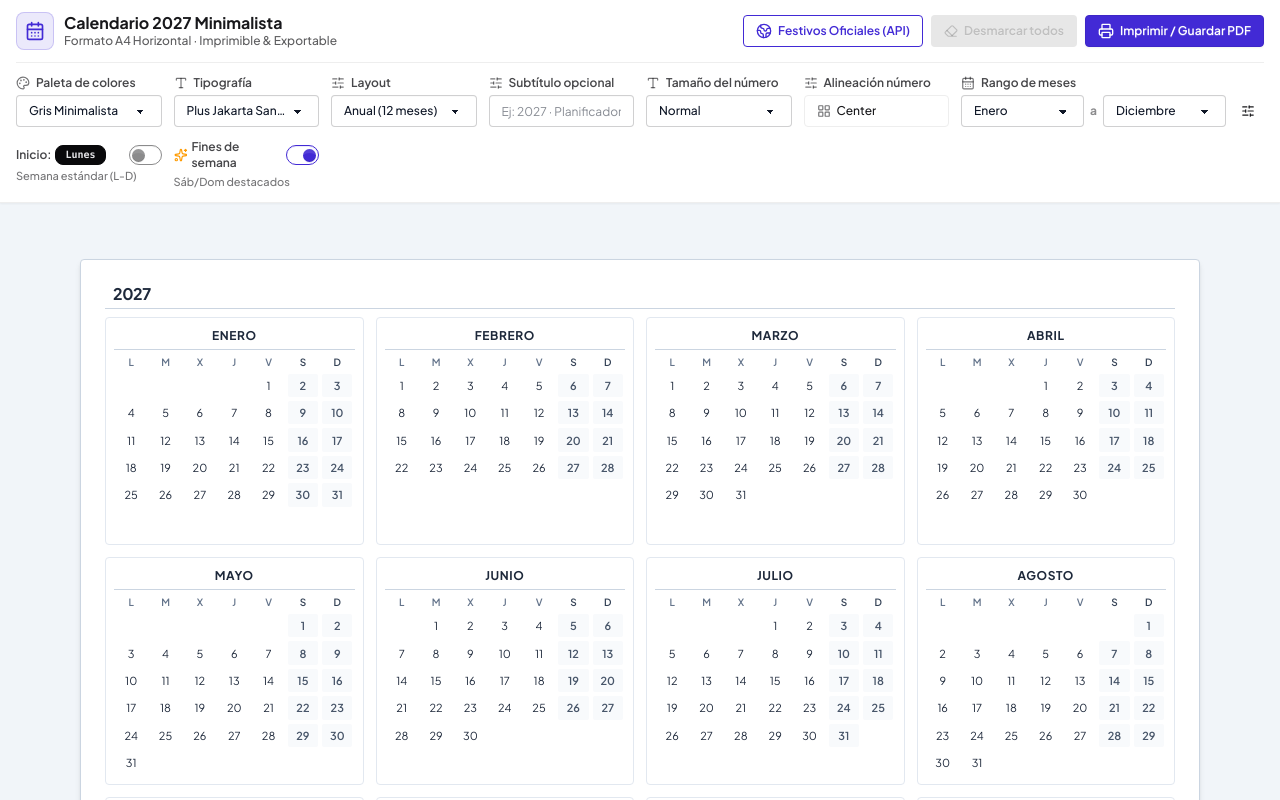
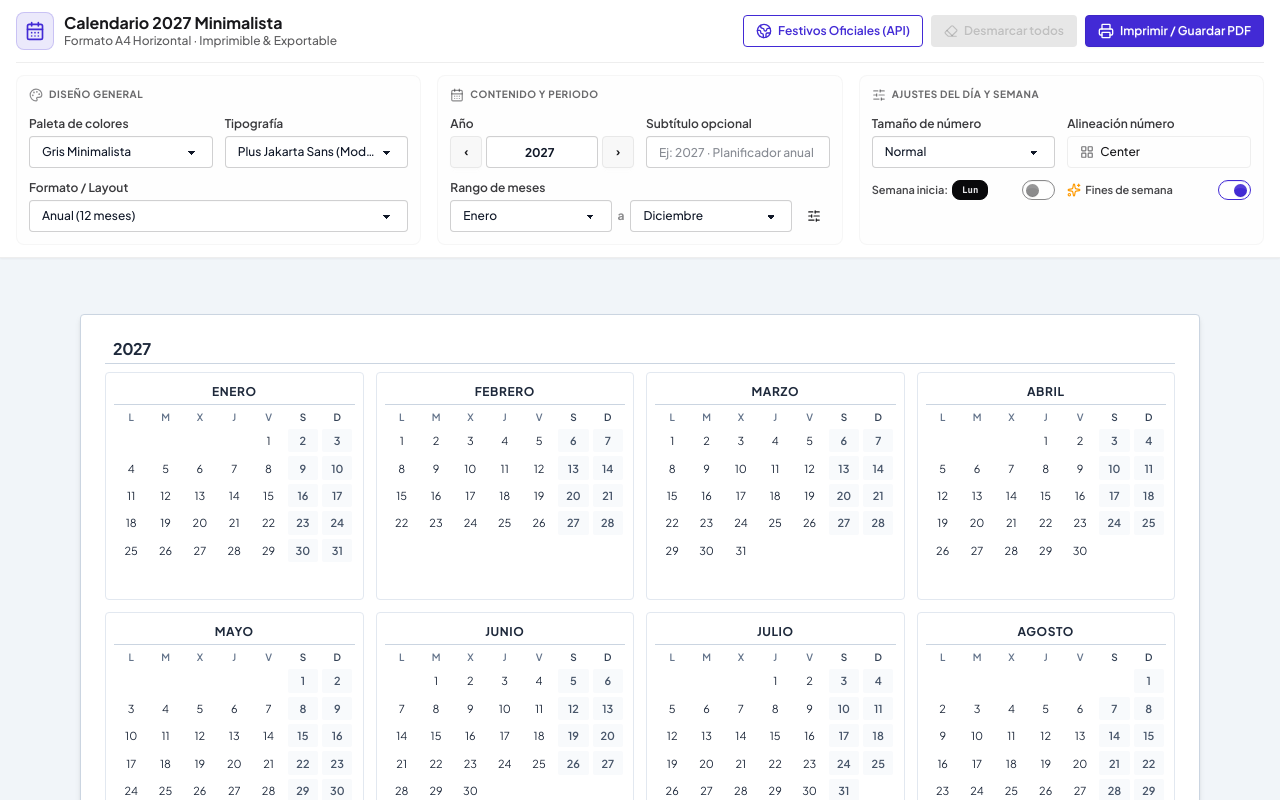
Before and after one commit to ignaciorevainera/print-calendar, a React (Vite) app: page / in a window 1280 px wide. Shown: the top 800 px of the page. Built offline with nearby package versions, Linux system fonts and the light colour scheme; a web font is replaced by a local one.

Commit message:
feat(toolbar): add interactive year selector with stepper controls

```diff
--- a/src/components/ControlToolbar.tsx
+++ b/src/components/ControlToolbar.tsx
@@ -31,6 +31,7 @@ export const ControlToolbar: React.FC<ControlToolbarProps> = ({
 }) => {
   const {
     year,
+    setYear,
     palette,
     setPalette,
     fontFamily,
@@ -115,12 +116,16 @@ export const ControlToolbar: React.FC<ControlToolbarProps> = ({
           </div>
         </div>
 
-        <div className="grid grid-cols-1 sm:grid-cols-2 md:grid-cols-3 lg:grid-cols-4 xl:grid-cols-8 gap-3 pt-3 border-t border-base-300 text-xs">
+        <div className="flex flex-wrap gap-4 pt-3 border-t border-base-300 text-xs">
+          {/* Grupo 1: Diseño General */}
+          <div className="flex-1 min-w-[280px] bg-base-200/20 p-3 rounded-lg border border-base-300/50 flex flex-col gap-2.5">
+            <div className="font-bold text-base-content/65 uppercase tracking-wider text-[10px] flex items-center gap-1.5 select-none">
+              <Palette className="w-3.5 h-3.5 text-base-content/50" />
+              <span>Diseño General</span>
+            </div>
+            <div className="grid grid-cols-2 gap-3 mt-1">
               <div className="flex flex-col gap-1">
-            <label className="flex items-center gap-1.5 font-semibold text-base-content/80">
-              <Palette className="w-3.5 h-3.5 text-base-content/60" />
-              <span>Paleta de colores</span>
-            </label>
+                <label className="font-semibold text-base-content/85">Paleta de colores</label>
                 <select
                   id="select-palette"
                   value={palette}
@@ -136,10 +141,7 @@ export const ControlToolbar: React.FC<ControlToolbarProps> = ({
               </div>
 
               <div className="flex flex-col gap-1">
-            <label className="flex items-center gap-1.5 font-semibold text-base-content/80">
-              <Type className="w-3.5 h-3.5 text-base-content/60" />
-              <span>Tipografía</span>
-            </label>
+                <label className="font-semibold text-base-content/85">Tipografía</label>
                 <select
                   id="select-font"
                   value={fontFamily}
@@ -152,11 +154,8 @@ export const ControlToolbar: React.FC<ControlToolbarProps> = ({
                 </select>
               </div>
 
-          <div className="flex flex-col gap-1">
-            <label className="flex items-center gap-1.5 font-semibold text-base-content/80">
-              <SlidersHorizontal className="w-3.5 h-3.5 text-base-content/60" />
-              <span>Layout</span>
-            </label>
+              <div className="flex flex-col gap-1 col-span-2">
+                <label className="font-semibold text-base-content/85">Formato / Layout</label>
                 <select
                   id="select-layout"
                   value={layout}
@@ -169,54 +168,67 @@ export const ControlToolbar: React.FC<ControlToolbarProps> = ({
                   <option value="mensual">Mensual (1 mes)</option>
                 </select>
               </div>
+            </div>
+          </div>
+
+          {/* Grupo 2: Contenido y Rango */}
+          <div className="flex-1 min-w-[280px] bg-base-200/20 p-3 rounded-lg border border-base-300/50 flex flex-col gap-2.5">
+            <div className="font-bold text-base-content/65 uppercase tracking-wider text-[10px] flex items-center gap-1.5 select-none">
+              <CalendarDays className="w-3.5 h-3.5 text-base-content/50" />
+              <span>Contenido y Periodo</span>
+            </div>
+            <div className="grid grid-cols-2 gap-3 mt-1">
+              <div className="flex flex-col gap-1">
+                <label className="font-semibold text-base-content/85">Año</label>
+                <div className="flex items-center gap-1">
+                  <button
+                    type="button"
+                    onClick={() => setYear(Math.max(1900, year - 1))}
+                    className="btn btn-sm btn-square btn-bordered text-xs font-bold"
+                    title="Año anterior"
+                  >
+                    ‹
+                  </button>
+                  <input
+                    id="input-year"
+                    type="number"
+                    min={1900}
+                    max={2100}
+                    value={year}
+                    onChange={(e) => {
+                      const val = parseInt(e.target.value, 10);
+                      if (!isNaN(val)) {
+                        setYear(Math.min(2100, Math.max(1900, val)));
+                      }
+                    }}
+                    className="input input-bordered input-sm w-full text-center font-bold text-xs"
+                  />
+                  <button
+                    type="button"
+                    onClick={() => setYear(Math.min(2100, year + 1))}
+                    className="btn btn-sm btn-square btn-bordered text-xs font-bold"
+                    title="Año siguiente"
+                  >
+                    ›
+                  </button>
+                </div>
+              </div>
 
               <div className="flex flex-col gap-1">
-            <label className="flex items-center gap-1.5 font-semibold text-base-content/80">
-              <SlidersHorizontal className="w-3.5 h-3.5 text-base-content/60" />
-              <span>Subtítulo opcional</span>
-            </label>
+                <label className="font-semibold text-base-content/85">Subtítulo opcional</label>
                 <input
                   id="input-subtitle"
                   type="text"
-              placeholder="Ej: 2027 · Planificador anual"
+                  placeholder={`Ej: ${year} · Planificador anual`}
                   value={subtitle}
                   onChange={(e) => setSubtitle(e.target.value)}
                   maxLength={45}
-              className="input input-bordered input-sm w-full"
+                  className="input input-bordered input-sm w-full font-medium"
                 />
               </div>
 
-          <div className="flex flex-col gap-1">
-            <label className="flex items-center gap-1.5 font-semibold text-base-content/80">
-              <Type className="w-3.5 h-3.5 text-base-content/60" />
-              <span>Tamaño del número</span>
-            </label>
-            <select
-              id="select-day-size"
-              value={dayNumberSize}
-              onChange={(e) => setDayNumberSize(e.target.value as DayNumberSize)}
-              className="select select-bordered select-sm w-full font-medium"
-            >
-              <option value="sm">Pequeño</option>
-              <option value="md">Normal</option>
-              <option value="lg">Grande</option>
-              <option value="xl">Extra Grande</option>
-            </select>
-          </div>
-
-          <div className="flex flex-col gap-1">
-            <label className="flex items-center gap-1.5 font-semibold text-base-content/80">
-              <SlidersHorizontal className="w-3.5 h-3.5 text-base-content/60" />
-              <span>Alineación número</span>
-            </label>
-            <DayPositionPicker />
-          </div>
-
-          <div className="flex flex-col gap-1 sm:col-span-2">
-            <label className="flex items-center gap-1.5 font-semibold text-base-content/80">
-              <CalendarDays className="w-3.5 h-3.5 text-base-content/60" />
-              <span>Rango de meses</span>
-            </label>
+              <div className="flex flex-col gap-1 col-span-2">
+                <label className="font-semibold text-base-content/85">Rango de meses</label>
                 <div className="flex gap-1.5 items-center w-full">
                   <select
                     id="select-range-start"
@@ -280,13 +292,42 @@ export const ControlToolbar: React.FC<ControlToolbarProps> = ({
                   </div>
                 </div>
               </div>
+            </div>
+          </div>
 
-          <div className="flex flex-col justify-center gap-1">
+          {/* Grupo 3: Personalización del Día */}
+          <div className="flex-1 min-w-[280px] bg-base-200/20 p-3 rounded-lg border border-base-300/50 flex flex-col gap-2.5">
+            <div className="font-bold text-base-content/65 uppercase tracking-wider text-[10px] flex items-center gap-1.5 select-none">
+              <SlidersHorizontal className="w-3.5 h-3.5 text-base-content/50" />
+              <span>Ajustes del Día y Semana</span>
+            </div>
+            <div className="grid grid-cols-2 gap-x-3 gap-y-2 mt-1">
+              <div className="flex flex-col gap-1">
+                <label className="font-semibold text-base-content/85">Tamaño de número</label>
+                <select
+                  id="select-day-size"
+                  value={dayNumberSize}
+                  onChange={(e) => setDayNumberSize(e.target.value as DayNumberSize)}
+                  className="select select-bordered select-sm w-full font-medium"
+                >
+                  <option value="sm">Pequeño</option>
+                  <option value="md">Normal</option>
+                  <option value="lg">Grande</option>
+                  <option value="xl">Extra Grande</option>
+                </select>
+              </div>
+
+              <div className="flex flex-col gap-1">
+                <label className="font-semibold text-base-content/85">Alineación número</label>
+                <DayPositionPicker />
+              </div>
+
+              <div className="flex flex-col justify-center gap-0.5 pt-1">
                 <label className="flex items-center justify-between cursor-pointer">
-              <span className="font-semibold text-base-content/80 flex items-center gap-1">
-                Inicio:
-                <span className="badge badge-sm badge-neutral font-mono text-[10px] font-semibold">
-                  {weekStart === 'monday' ? 'Lunes' : 'Domingo'}
+                  <span className="font-semibold text-base-content/80 flex items-center gap-1 text-[11px]">
+                    Semana inicia:
+                    <span className="badge badge-sm badge-neutral font-mono text-[9px] font-semibold">
+                      {weekStart === 'monday' ? 'Lun' : 'Dom'}
                     </span>
                   </span>
                   <input
@@ -297,15 +338,12 @@ export const ControlToolbar: React.FC<ControlToolbarProps> = ({
                     className="toggle toggle-sm toggle-primary"
                   />
                 </label>
-            <span className="text-[11px] text-base-content/60 font-medium">
-              {weekStart === 'monday' ? 'Semana estándar (L-D)' : 'Semana dominical (D-S)'}
-            </span>
               </div>
 
-          <div className="flex flex-col justify-center gap-1">
+              <div className="flex flex-col justify-center gap-0.5 pt-1">
                 <label className="flex items-center justify-between cursor-pointer">
-              <span className="font-semibold text-base-content/80 flex items-center gap-1">
-                <Sparkles className="w-3.5 h-3.5 text-amber-500" />
+                  <span className="font-semibold text-base-content/80 flex items-center gap-1 text-[11px]">
+                    <Sparkles className="w-3.5 h-3.5 text-amber-500 shrink-0" />
                     Fines de semana
                   </span>
                   <input
@@ -316,9 +354,8 @@ export const ControlToolbar: React.FC<ControlToolbarProps> = ({
                     className="toggle toggle-sm toggle-primary"
                   />
                 </label>
-            <span className="text-[11px] text-base-content/60 font-medium">
-              {highlightWeekends ? 'Sáb/Dom destacados' : 'Estilo neutro continuo'}
-            </span>
+              </div>
+            </div>
           </div>
         </div>
       </div>
```
Lines whose indentation alone changed are shown as unchanged.
